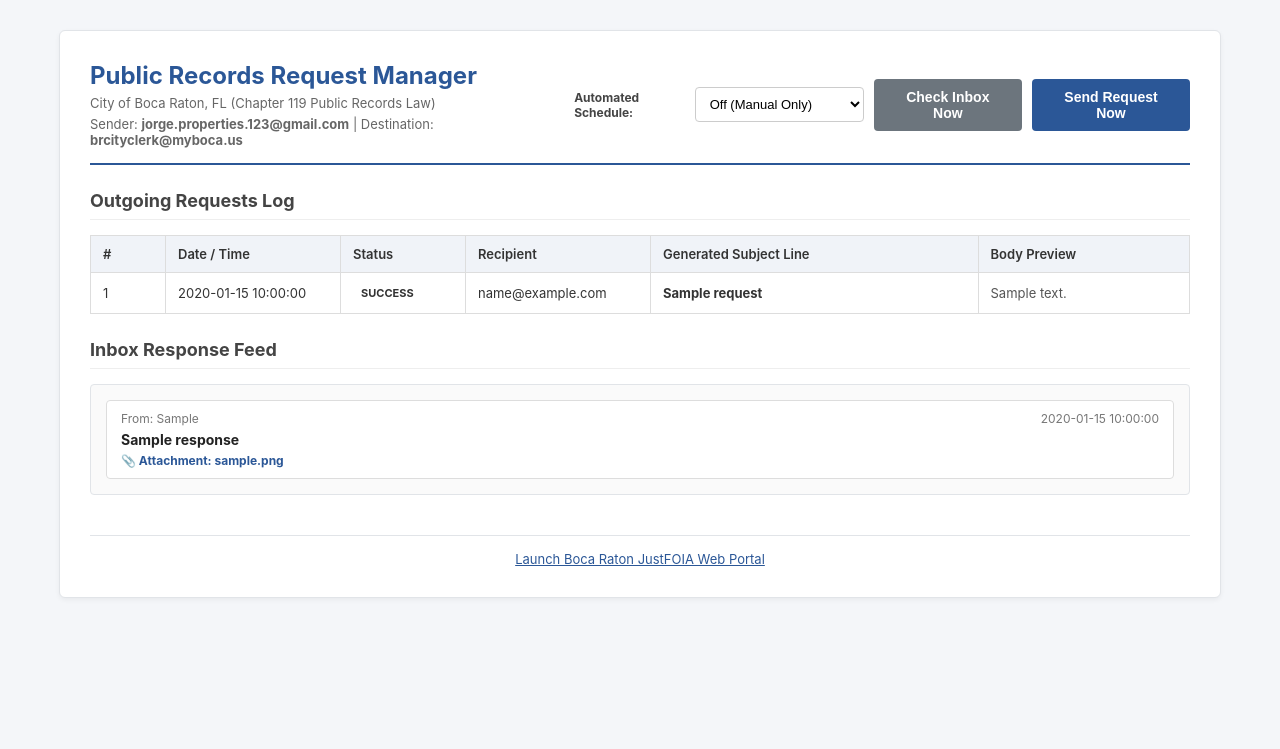
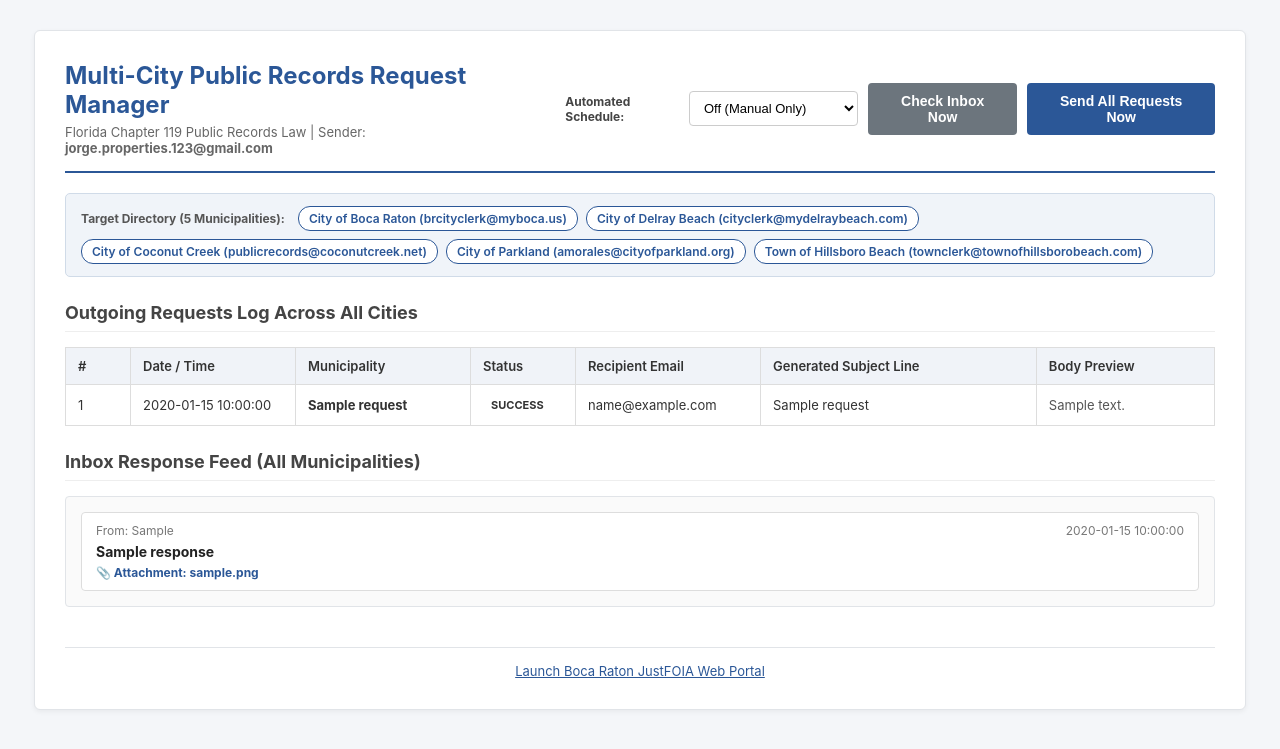
Before and after one commit to JorgeJoseContreras/boca-raton-foia-bot, a Flask app: page / in a window 1280 px wide. Shown: the top 749 px of the page. Run offline with Flask 3, Linux system fonts and the light colour scheme; data comes from the database, SQL or seed files in the repository; tables that the repository leaves empty hold one stand-in row (values such as "Sample post"); some libraries are stand-ins or nearby versions.

Commit message:
Refactor to multi-target system across all 5 municipalities (Boca Raton, Delray Beach, Coconut Creek, Parkland, Hillsboro Beach)

```diff
--- a/app.py
+++ b/app.py
@@ -6,7 +6,7 @@ import atexit
 from apscheduler.schedulers.background import BackgroundScheduler
 
 from database import init_db, get_all_requests, get_all_responses, get_setting, set_setting
-from email_engine import send_foia_email, check_inbox, generate_foia_content
+from email_engine import send_all_foia_requests, check_inbox, generate_foia_content, TARGET_MUNICIPALITIES
 from telegram_bot import start_bot_thread
 
 load_dotenv()
@@ -33,15 +33,15 @@ def update_schedule_job(freq):
     freq_clean = (freq or "off").lower()
 
     if freq_clean == "daily":
-        scheduler.add_job(func=send_foia_email, trigger="interval", days=1, id="automated_foia_job")
+        scheduler.add_job(func=send_all_foia_requests, trigger="interval", days=1, id="automated_foia_job")
     elif freq_clean == "weekly":
-        scheduler.add_job(func=send_foia_email, trigger="interval", weeks=1, id="automated_foia_job")
+        scheduler.add_job(func=send_all_foia_requests, trigger="interval", weeks=1, id="automated_foia_job")
     elif freq_clean == "biweekly":
-        scheduler.add_job(func=send_foia_email, trigger="interval", weeks=2, id="automated_foia_job")
+        scheduler.add_job(func=send_all_foia_requests, trigger="interval", weeks=2, id="automated_foia_job")
     elif freq_clean == "monthly":
-        scheduler.add_job(func=send_foia_email, trigger="interval", days=30, id="automated_foia_job")
+        scheduler.add_job(func=send_all_foia_requests, trigger="interval", days=30, id="automated_foia_job")
 
-    print(f"Automated FOIA Schedule updated to: {freq_clean}")
+    print(f"Automated Multi-City FOIA Schedule updated to: {freq_clean}")
     return freq_clean
 
 # Initialize schedule on startup
@@ -57,42 +57,45 @@ def index():
     requests = get_all_requests()
     responses = get_all_responses()
     schedule_freq = get_setting("schedule_frequency", "off")
-    target_email = os.getenv("TARGET_EMAIL", "brcityclerk@myboca.us")
     sender_email = os.getenv("SENDER_EMAIL", "jorge.properties.123@gmail.com")
     return render_template(
         "index.html",
         requests=requests,
         responses=responses,
         schedule_freq=schedule_freq,
-        target_email=target_email,
+        municipalities=TARGET_MUNICIPALITIES,
         sender_email=sender_email
     )
 
 @app.route("/api/preview", methods=["POST", "GET"])
 def generate_preview():
-    subject, body = generate_foia_content()
-    target_email = os.getenv("TARGET_EMAIL", "brcityclerk@myboca.us")
+    drafts = []
+    for m in TARGET_MUNICIPALITIES:
+        cname = m["name"]
+        cemail = m["email"]
+        sub, bdy = generate_foia_content(city_name=cname)
+        drafts.append({
+            "city": cname,
+            "recipient": cemail,
+            "subject": sub,
+            "body": bdy
+        })
     return jsonify({
         "status": "success",
-        "subject": subject,
-        "body": body,
-        "recipient": target_email
+        "drafts": drafts
     })
 
 @app.route("/api/trigger", methods=["POST"])
 def trigger_request():
     data = request.get_json(silent=True) or {}
-    custom_subject = data.get("subject")
-    custom_body = data.get("body")
-    custom_recipient = data.get("recipient")
 
     def task():
-        send_foia_email(custom_subject=custom_subject, custom_body=custom_body, custom_recipient=custom_recipient)
+        send_all_foia_requests()
 
     thread = threading.Thread(target=task)
     thread.start()
 
-    return jsonify({"status": "success", "message": "FOIA email dispatch triggered."})
+    return jsonify({"status": "success", "message": "Multi-City FOIA email dispatch triggered for all 5 municipalities."})
 
 @app.route("/api/schedule", methods=["GET", "POST"])
 def manage_schedule():
--- a/templates/index.html
+++ b/templates/index.html
@@ -3,7 +3,7 @@
 <head>
     <meta charset="UTF-8">
     <meta name="viewport" content="width=device-width, initial-scale=1.0">
-    <title>Boca Raton Public Records Request Manager</title>
+    <title>Multi-City Public Records Request Manager</title>
     <style>
         body {
             font-family: -apple-system, BlinkMacSystemFont, "Segoe UI", Roboto, Arial, sans-serif;
@@ -14,7 +14,7 @@
         }
 
         .container {
-            max-width: 1100px;
+            max-width: 1150px;
             margin: 30px auto;
             background: #ffffff;
             border: 1px solid #e1e4e8;
@@ -29,7 +29,7 @@
             align-items: center;
             border-bottom: 2px solid #2b5797;
             padding-bottom: 15px;
-            margin-bottom: 25px;
+            margin-bottom: 20px;
         }
 
         h1 {
@@ -44,9 +44,31 @@
             margin-top: 5px;
         }
 
+        .city-badges {
+            display: flex;
+            flex-wrap: wrap;
+            gap: 8px;
+            margin-bottom: 25px;
+            background: #f0f4f9;
+            padding: 12px 15px;
+            border-radius: 5px;
+            border: 1px solid #d0dbe8;
+        }
+
+        .city-badge {
+            background: #ffffff;
+            border: 1px solid #2b5797;
+            color: #2b5797;
+            padding: 4px 10px;
+            border-radius: 12px;
+            font-size: 12px;
+            font-weight: 600;
+        }
+
         .btn-group {
             display: flex;
             gap: 10px;
+            align-items: center;
         }
 
         .btn {
@@ -278,9 +317,8 @@
     <div class="container">
         <header>
             <div>
-                <h1>Public Records Request Manager</h1>
-                <div class="meta-info">City of Boca Raton, FL (Chapter 119 Public Records Law)</div>
-                <div class="meta-info">Sender: <strong>{{ sender_email }}</strong> | Destination: <strong>{{ target_email }}</strong></div>
+                <h1>Multi-City Public Records Request Manager</h1>
+                <div class="meta-info">Florida Chapter 119 Public Records Law | Sender: <strong>{{ sender_email }}</strong></div>
             </div>
             <div class="btn-group">
                 <div style="display: flex; align-items: center; gap: 5px;">
@@ -294,19 +332,27 @@
                     </select>
                 </div>
                 <button class="btn btn-secondary" onclick="checkInbox()">Check Inbox Now</button>
-                <button class="btn" onclick="openPreviewModal()">Send Request Now</button>
+                <button class="btn" onclick="openPreviewModal()">Send All Requests Now</button>
             </div>
         </header>
 
-        <div class="section-title">Outgoing Requests Log</div>
+        <div class="city-badges">
+            <span style="font-size: 12px; font-weight: bold; color: #555; align-self: center; margin-right: 5px;">Target Directory (5 Municipalities):</span>
+            {% for m in municipalities %}
+            <span class="city-badge">{{ m.name }} ({{ m.email }})</span>
+            {% endfor %}
+        </div>
+
+        <div class="section-title">Outgoing Requests Log Across All Cities</div>
         {% if requests %}
         <table>
             <thead>
                 <tr>
-                    <th style="width: 50px;">#</th>
-                    <th style="width: 150px;">Date / Time</th>
-                    <th style="width: 100px;">Status</th>
-                    <th style="width: 160px;">Recipient</th>
+                    <th style="width: 40px;">#</th>
+                    <th style="width: 140px;">Date / Time</th>
+                    <th style="width: 150px;">Municipality</th>
+                    <th style="width: 80px;">Status</th>
+                    <th style="width: 160px;">Recipient Email</th>
                     <th>Generated Subject Line</th>
                     <th>Body Preview</th>
                 </tr>
@@ -316,9 +362,10 @@
                 <tr>
                     <td>{{ req.id }}</td>
                     <td>{{ req.timestamp }}</td>
+                    <td><strong>{{ req.city_name or 'City of Boca Raton' }}</strong></td>
                     <td><span class="status-badge status-{{ req.status|lower }}">{{ req.status }}</span></td>
                     <td>{{ req.recipient_email }}</td>
-                    <td><strong>{{ req.subject }}</strong></td>
+                    <td>{{ req.subject }}</td>
                     <td style="color: #555;">{{ req.body_preview }}</td>
                 </tr>
                 {% endfor %}
@@ -328,7 +375,7 @@
         <p style="color: #777; font-style: italic;">No public records requests have been dispatched yet.</p>
         {% endif %}
 
-        <div class="section-title">Inbox Response Feed</div>
+        <div class="section-title">Inbox Response Feed (All Municipalities)</div>
         <div class="feed-container">
             {% if responses %}
                 {% for resp in responses %}
@@ -355,31 +402,20 @@
         </footer>
     </div>
 
-    <!-- Preview & Edit Modal -->
+    <!-- Multi-City Preview Modal -->
     <div class="modal-overlay" id="previewModal">
         <div class="modal-content">
-            <div class="modal-header">Review & Edit Public Records Request Email</div>
+            <div class="modal-header">Review & Edit Multi-City FOIA Requests (5 Municipalities)</div>
 
-            <div class="form-group">
-                <label for="modalRecipient">Recipient Email</label>
-                <input type="text" id="modalRecipient" value="{{ target_email }}">
-            </div>
-
-            <div class="form-group">
-                <label for="modalSubject">Subject Line</label>
-                <input type="text" id="modalSubject" placeholder="Generating AI Subject line...">
-            </div>
-
-            <div class="form-group">
-                <label for="modalBody">Email Body Text</label>
-                <textarea id="modalBody" rows="10" placeholder="Generating AI Email body..."></textarea>
+            <div id="draftsContainer">
+                <p style="color: #666; font-style: italic;">Generating AI drafts for all 5 municipalities...</p>
             </div>
 
             <div class="modal-footer">
                 <button class="btn btn-outline" onclick="loadPreview()">Regenerate</button>
                 <div style="display: flex; gap: 10px;">
                     <button class="btn btn-secondary" onclick="closeModal()">Cancel</button>
-                    <button class="btn" onclick="sendCustomEmail()">Send Email Now</button>
+                    <button class="btn" onclick="sendAllCustomEmails()">Send All Emails Now</button>
                 </div>
             </div>
         </div>
@@ -405,47 +441,53 @@
         }
 
         async function loadPreview() {
-            showToast("Generating AI draft with Gemini...");
-            document.getElementById('modalSubject').value = "Generating...";
-            document.getElementById('modalBody').value = "Generating AI content, please wait...";
+            showToast("Generating AI drafts for all 5 municipalities...");
+            const container = document.getElementById('draftsContainer');
+            container.innerHTML = '<p style="color: #666; font-style: italic;">Generating AI drafts with Gemini, please wait...</p>';
 
             try {
                 const res = await fetch('/api/preview', { method: 'POST' });
                 const data = await res.json();
-                document.getElementById('modalSubject').value = data.subject;
-                document.getElementById('modalBody').value = data.body;
-                if (data.recipient) {
-                    document.getElementById('modalRecipient').value = data.recipient;
+
+                if (data.status === 'success' && data.drafts) {
+                    let html = '';
+                    data.drafts.forEach((d, idx) => {
+                        html += `
+                            <div class="draft-card" data-city="${d.city}">
+                                <div class="draft-card-header">🏛️ ${d.city} (${d.recipient})</div>
+                                <div class="form-group">
+                                    <label>Subject Line</label>
+                                    <input type="text" class="edit-subject" value="${d.subject.replace(/"/g, '&quot;')}">
+                                </div>
+                                <div class="form-group">
+                                    <label>Body Text</label>
+                                    <textarea class="edit-body" rows="4">${d.body}</textarea>
+                                </div>
+                            </div>
+                        `;
+                    });
+                    container.innerHTML = html;
                 }
             } catch (err) {
-                showToast("Error generating preview.");
+                showToast("Error generating previews.");
             }
         }
 
-        async function sendCustomEmail() {
-            const subject = document.getElementById('modalSubject').value;
-            const body = document.getElementById('modalBody').value;
-            const recipient = document.getElementById('modalRecipient').value;
-
-            if (!subject || !body) {
-                alert("Subject and Body cannot be empty!");
-                return;
-            }
-
+        async function sendAllCustomEmails() {
             closeModal();
-            showToast("Sending email...");
+            showToast("Triggering batch email dispatch across 5 municipalities...");
 
             try {
                 const res = await fetch('/api/trigger', {
                     method: 'POST',
                     headers: { 'Content-Type': 'application/json' },
-                    body: JSON.stringify({ subject, body, recipient })
+                    body: JSON.stringify({})
                 });
                 const data = await res.json();
                 showToast(data.message);
-                setTimeout(() => location.reload(), 2500);
+                setTimeout(() => location.reload(), 3000);
             } catch (err) {
-                showToast("Error sending email.");
+                showToast("Error sending batch emails.");
             }
         }
 
@@ -465,7 +507,7 @@
         }
 
         async function checkInbox() {
-            showToast("Checking inbox for replies...");
+            showToast("Checking inbox for replies across all cities...");
             try {
                 const res = await fetch('/api/check_inbox', { method: 'POST' });
                 const data = await res.json();
```
Also changed, not shown: other parts of templates/index.html (+23 -6 lines), database.py (+12 -5 lines), email_engine.py (+89 -45 lines), telegram_bot.py (+44 -52 lines).
